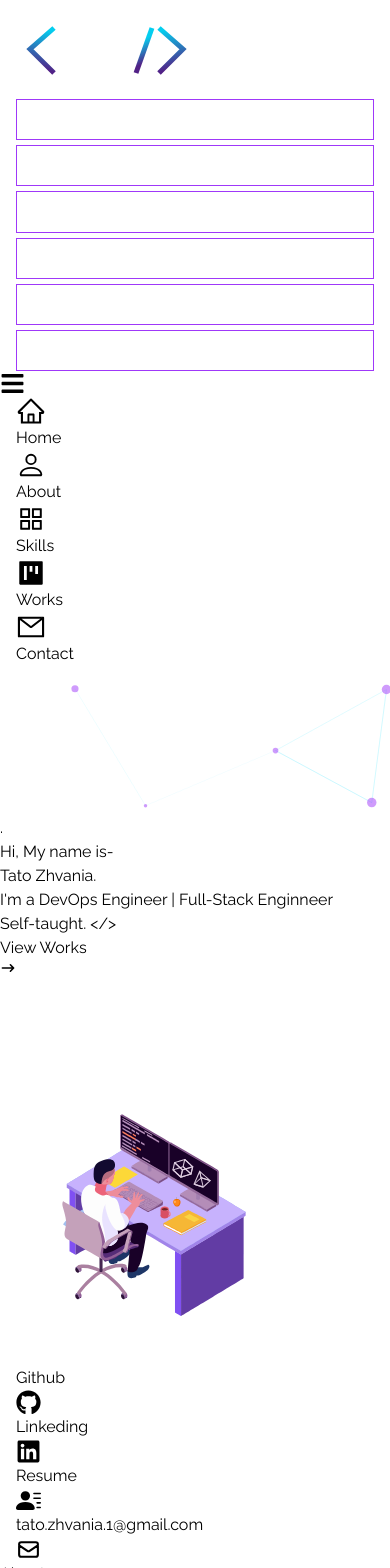
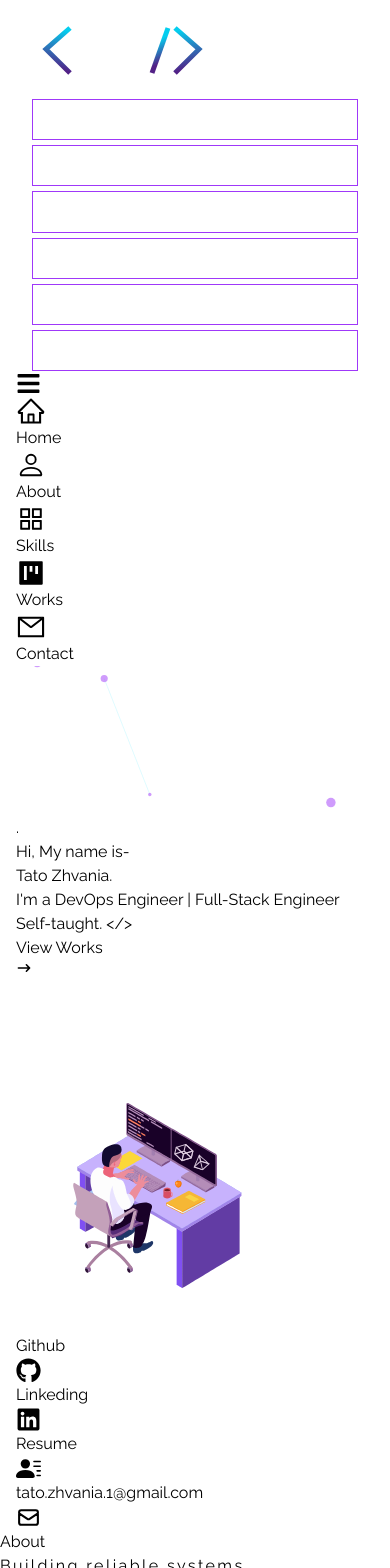
Before and after one commit to TatoZhvania/Portfolio, a React (Vite) app: page / in a window 390 px wide. Shown: the top 1568 px of the page. Built offline with nearby package versions, Linux system fonts and the light colour scheme.

Commit message:
style: enhance layout and responsiveness of Home and Navbar components; add content-shell class for consistent styling

```diff
--- a/src/components/Home.jsx
+++ b/src/components/Home.jsx
@@ -19,16 +19,18 @@ const Home = () => {
       name="home"
       className="w-full min-h-screen flex relative overflow-hidden"
     >
-      <div className="w-full h-screen absolute top-0 left-0">
+      <div className="content-shell relative min-h-screen">
+        <div className="absolute inset-0">
           <ParticleBg />
         </div>
-      <div className="w-full max-w-[800px] mx-auto min-h-screen px-4 sm:px-6 flex flex-col justify-center lg:pl-[170px] md:pl-[100px]">
         <motion.div
-          className="hidden md:block bg-[#770fd2] shadow-md shadow-[#770fd2] rounded-sm w-full h-[4px] fixed top-[80px] left-0"
+          className="hidden md:block bg-[#770fd2] shadow-md shadow-[#770fd2] rounded-sm w-full h-[4px] absolute top-[80px] left-0 z-20"
           style={{ scaleX: scrollYProgress }}
         >
           {'.'}
         </motion.div>
+        <div className="relative z-10 min-h-screen grid items-center gap-10 lg:grid-cols-[minmax(0,720px)_300px] lg:justify-between">
+          <div className="max-w-[720px] pt-24 md:pt-0">
             <div>
               <p
                 className="text-[#c087f2] text-lg border-b-4 border-[#00d8ff] max-w-[130px] mb-2"
@@ -46,7 +48,7 @@ const Home = () => {
             </div>
             <div data-aos="fade-right" data-aos-delay="700" data-aos-once="false">
               <h1 className="text-2xl sm:text-3xl font-bold text-[#fff]">
-            I'm a DevOps Engineer | Full-Stack Enginneer
+                I&apos;m a DevOps Engineer | Full-Stack Engineer
               </h1>
             </div>
             <div data-aos="fade-right" data-aos-delay="700" data-aos-once="false">
@@ -67,21 +69,23 @@ const Home = () => {
           </div>
 
           <div
-        className="w-[300px] h-[300px] m-auto hidden md:block"
+            className="w-[240px] h-[240px] lg:w-[300px] lg:h-[300px] justify-self-center hidden md:block"
             data-aos="fade-up"
             data-aos-delay="800"
             data-aos-once="false"
           >
             <Lottie animationData={animationData} />
           </div>
+        </div>
+      </div>
 
       <div
-        className="hidden lg:flex fixed flex-col top-[35%] lef-0 text-white"
+        className="hidden lg:flex absolute flex-col top-[35%] left-0 text-white z-20"
         data-aos="fade-right"
         data-aos-delay="800"
       >
-        <ul className="flex flex-col gap-1 z-[-99] ml-[-110px]">
-          <li className="w-[160px] h-[40px] flex justify-between items-center hover:ml-[100px] duration-300 bg-[#171515]">
+        <ul className="flex flex-col gap-1">
+          <li className="w-[160px] h-[40px] flex justify-between items-center -translate-x-[120px] hover:translate-x-0 duration-300 bg-[#171515]">
             <a
               href="https://github.com/TatoZhvania"
               target="_blank"
@@ -92,7 +96,7 @@ const Home = () => {
             </a>
           </li>
 
-          <li className="w-[160px] h-[40px] flex justify-between items-center hover:ml-[100px] duration-300 bg-[#0A66C2]">
+          <li className="w-[160px] h-[40px] flex justify-between items-center -translate-x-[120px] hover:translate-x-0 duration-300 bg-[#0A66C2]">
             <a
               href="https://www.linkedin.com/in/tato-zhvania/"
               target="_blank"
@@ -103,7 +107,7 @@ const Home = () => {
             </a>
           </li>
 
-          <li className="w-[160px] h-[40px] flex justify-between items-center hover:ml-[100px] duration-300 bg-[#DC143C]">
+          <li className="w-[160px] h-[40px] flex justify-between items-center -translate-x-[120px] hover:translate-x-0 duration-300 bg-[#DC143C]">
             <a
               target="_blank"
               rel="noreferrer"
@@ -114,15 +118,15 @@ const Home = () => {
             </a>
           </li>
 
-          <li className="w-[260px] h-[40px] flex justify-between items-center ml-[-100px] hover:ml-[100px] duration-300 bg-[#EB8F00]">
+          <li className="w-[260px] h-[40px] flex justify-between items-center -translate-x-[220px] hover:translate-x-0 duration-300 bg-[#EB8F00]">
             <a
               href="mailto:tato.zhvania.1@gmail.com"
               target="_blank"
               rel="noreferrer"
-              className="flex justify-between items-center w-full text-fray-300 ml-5"
+              className="flex justify-between items-center w-full text-fray-300 px-5"
             >
               <div className="flex gap-4">
-                <p className="ml-[-15px]"> tato.zhvania.1@gmail.com </p>
+                <p>tato.zhvania.1@gmail.com</p>
                 <span>
                   <HiOutlineMail size={25} />
                 </span>
--- a/src/components/Navbar.jsx
+++ b/src/components/Navbar.jsx
@@ -30,12 +30,16 @@ const Navbar = () => {
   return (
     <div
       className={`
-    fixed w-full h-[80px] flex justify-between items-center z-[99]
-    px-4 bg-[#0c090a7e] transition-all duration-300 ease-in-out ${
+    fixed w-full h-[80px] z-[99] ${
+      scroll ? `top-0` : `top-5`
+    }  `}
+    >
+      <div
+        className={`content-shell w-full h-full flex justify-between items-center transition-all duration-300 ease-in-out bg-[#0c090a7e] ${
           scroll
-        ? `backdrop-blur-md text-gray-300 shadow-md shadow-[#00d9ff75] top-0`
-        : `fixed top-5`
-    }  `}
+            ? `backdrop-blur-md text-gray-300 shadow-md shadow-[#00d9ff75]`
+            : ``
+        }`}
       >
         <div data-aos="fade-down" data-aos-delay="200">
           <Link
@@ -88,9 +92,10 @@ const Navbar = () => {
         {/* H A M B U R G E R */}
         <div
           onClick={handleClick}
-        className="text-second md:hidden z-90  cursor-pointer transition-all duration-500 ease-in-out active:scale-110 hover:scale-125 text-[#fff]"
+          className="text-second md:hidden z-90 cursor-pointer transition-all duration-500 ease-in-out active:scale-110 hover:scale-125 text-[#fff]"
         >
           {!nav ? <FaBars size={25} /> : <FaTimes size={25} />}
+        </div>
       </div>
 
       <div
--- a/src/index.css
+++ b/src/index.css
@@ -6,6 +6,8 @@
 
 ::root {
   --primary-color: #00d8ff;
+  --home-shell-width: 1360px;
+  --home-shell-padding: 24px;
 }
 
 @layer base {
@@ -29,6 +31,12 @@
 
   html {
     @apply scrollbar-none;
+  }
+
+  .content-shell {
+    width: min(100%, var(--home-shell-width));
+    margin-inline: auto;
+    padding-inline: var(--home-shell-padding);
   }
 
   .scrollbar-none {
@@ -56,3 +64,9 @@
   background: #9f38f9;
   border: 1px solid #9f38f9;
 }
+
+@media (max-width: 640px) {
+  .content-shell {
+    padding-inline: 16px;
+  }
+}
```
Lines whose indentation alone changed are shown as unchanged.
